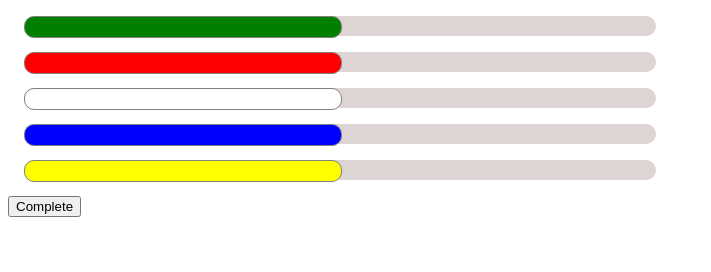
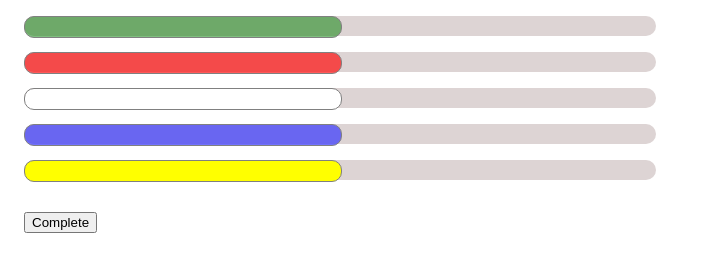
Before and after one commit to BerryGIT-ME/Multi-Colored-Progress-Bar, a plain HTML site: page index.html in a window 1280 px wide. Shown: the whole page, without its empty margins (0-711 px from the left). Drawn offline with Linux system fonts and the light colour scheme.

Commit message:
improved the styles

```diff
--- a/style.css
+++ b/style.css
@@ -1,3 +1,7 @@
+button {
+  margin: 1rem;
+}
+
 .progress {
   height: 20px;
   width: 50%;
@@ -14,11 +18,11 @@
 }
 
 .green {
-  background-color: green;
+  background-color: rgba(0, 128, 0, 0.5);
 }
 
 .red {
-  background-color: red;
+  background-color: rgba(255, 9, 9, 0.678);
 }
 
 .white {
@@ -26,7 +30,7 @@
 }
 
 .blue {
-  background-color: blue;
+  background-color: rgba(63, 63, 253, 0.733);
 }
 
 .yellow {
```
